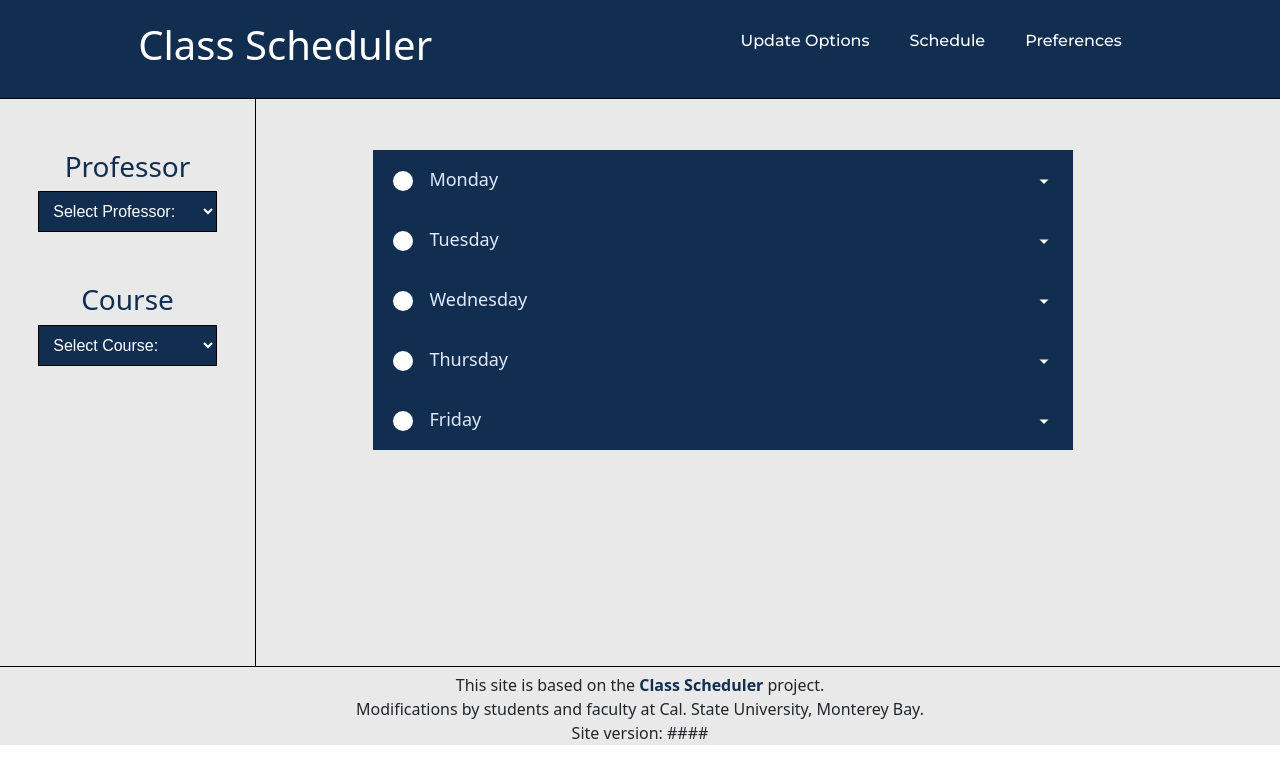
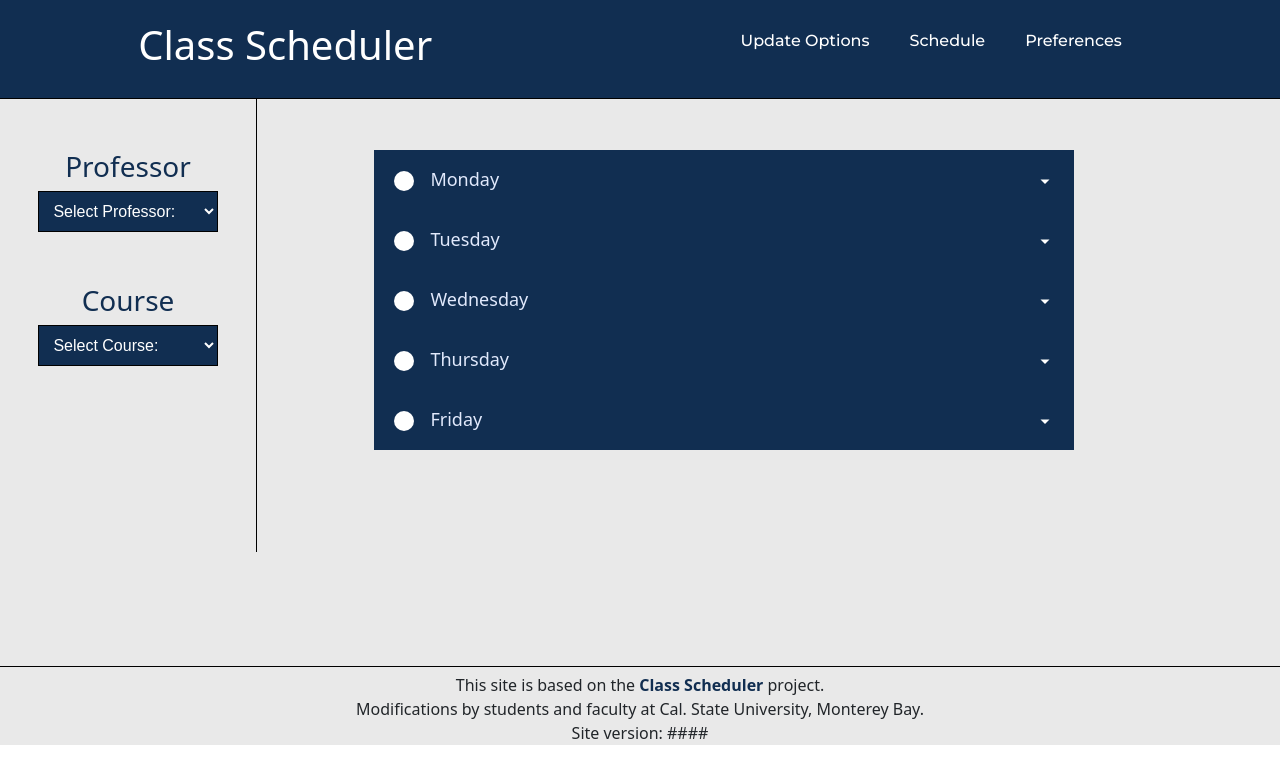
Before and after one commit to shahidul-csu/class-scheduler, a React (Create React App) app in the folder frontend/: page / in a window 1280 px wide. Shown: the top 784 px of the page. Built offline with nearby package versions, Linux system fonts and the light colour scheme.

Commit message:
frontend display tweak. page still does not stretch with webpage expansion.

```diff
--- a/frontend/src/styles/Display.css
+++ b/frontend/src/styles/Display.css
@@ -33,7 +33,7 @@
 
 /* Left side of the page */
 .Parent .Col1 .Left{
-    border-right: solid thin black;
+    /* border-right: solid thin black; */
     padding-top: 20%;
     /* Change bottom to 42% */
     padding-bottom: 113%;
@@ -44,6 +44,7 @@
     /* border: solid magenta; */
     padding-top: 5%;
     padding-bottom: 10%;
+    border-left: solid thin black;
     padding-left: 10%;
     padding-right: 10%;
 }
```
